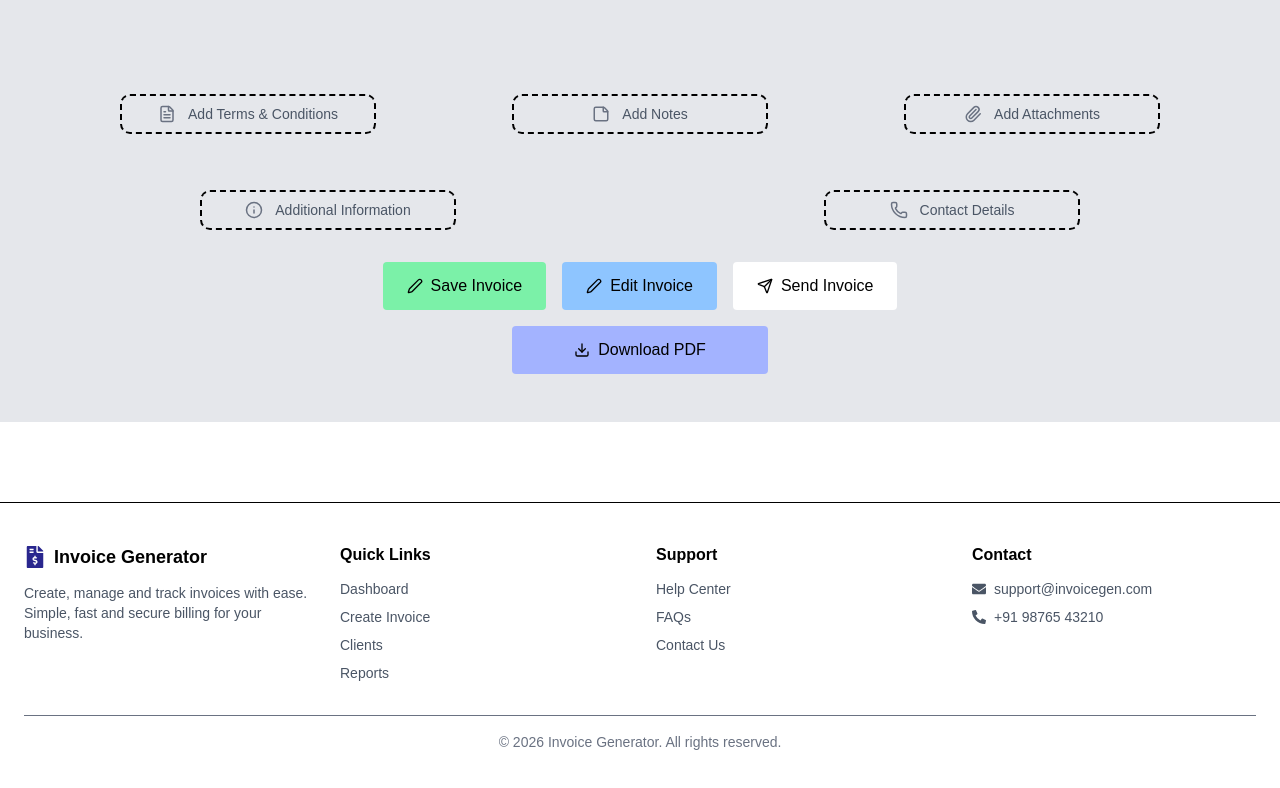
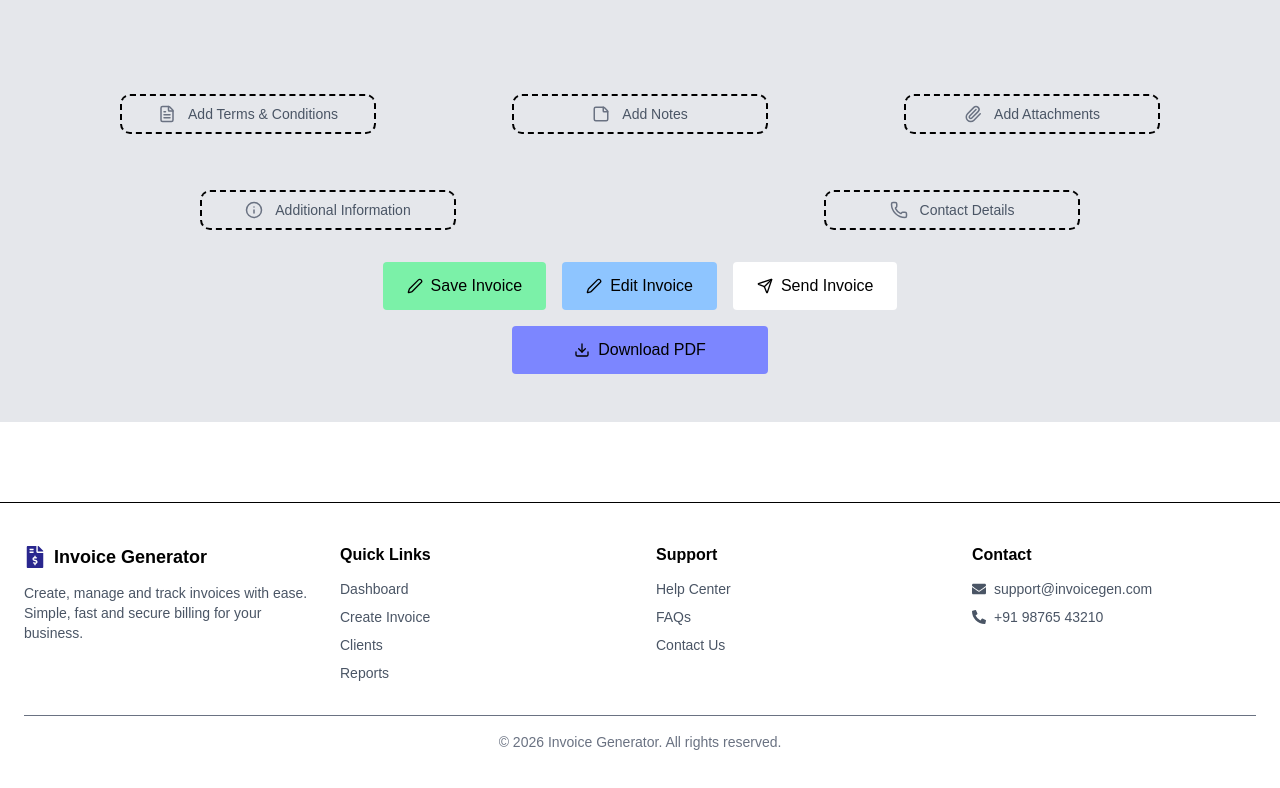
Before and after one commit to Srimathi0910/Invoice-generator, a Next.js app: page /preview in a window 1280 px wide. Shown: the part 798-1586 px from the top of the page. Built offline with nearby package versions, Linux system fonts and the light colour scheme; sample sign-in values are in the browser's storage; a web font is replaced by a local one.

Commit message:
Add all new files for deployment

```diff
--- a/app/preview/InvoicePreview.tsx
+++ b/app/preview/InvoicePreview.tsx
@@ -339,6 +339,8 @@ const InvoicePreview = () => {
       // 🔴 SAVE ORIGINAL STYLES
       const originalWidth = element.style.width;
       const originalTransform = element.style.transform;
+      const originalOverflowX = document.body.style.overflowX;
+      document.body.style.overflowX = "hidden";
 
       // ✅ FORCE DESKTOP WIDTH (A4 SAFE WIDTH)
       element.style.width = "794px"; // ≈ A4 width in px
@@ -353,8 +355,9 @@ const InvoicePreview = () => {
       });
 
       // 🔵 RESTORE STYLES
-      element.style.width = originalWidth;
-      element.style.transform = originalTransform;
+      // ✅ FORCE DESKTOP WIDTH (A4 SAFE WIDTH)
+      element.style.width = "794px"; // ≈ A4 width in px
+      element.style.transform = "scale(1)";
 
       const imgData = canvas.toDataURL("image/png");
 
@@ -1272,9 +1275,7 @@ const InvoicePreview = () => {
 
       <motion.div variants={itemVariant} className="flex justify-center mb-6">
         <button
-    className={`relative h-12 w-64 rounded flex items-center justify-center
-      ${downloading ? "bg-indigo-400 cursor-not-allowed" : "bg-indigo-300"}
-    `}
+          className={`bg-indigo-400 text-black px-6 py-2 h-12 w-64 rounded flex items-center justify-center gap-2 ${downloading ? "bg-indigo-400 cursor-not-allowed" : "bg-indigo-300"}`}
           disabled={downloading}
           onClick={() => {
             if (editMode) {
@@ -1291,45 +1292,10 @@ const InvoicePreview = () => {
             });
           }}
         >
-    {/* Normal content */}
-    <span
-      className={`flex items-center gap-2 transition-opacity duration-200
-        ${downloading ? "opacity-0" : "opacity-100"}
-      `}
-    >
           <Download size={16} />
-      Download PDF
-    </span>
-
-    {/* Loader / downloading text */}
-    {downloading && (
-      <span className="absolute flex items-center gap-2">
-        <svg
-          className="animate-spin h-4 w-4"
-          viewBox="0 0 24 24"
-        >
-          <circle
-            className="opacity-25"
-            cx="12"
-            cy="12"
-            r="10"
-            stroke="currentColor"
-            strokeWidth="4"
-            fill="none"
-          />
-          <path
-            className="opacity-75"
-            fill="currentColor"
-            d="M4 12a8 8 0 018-8v4a4 4 0 00-4 4H4z"
-          />
-        </svg>
-        Downloading PDF
-      </span>
-    )}
+          {downloading ? "Downloading PDF" : "Download PDF"}
         </button>
       </motion.div>
-
-
 
       {popup.open && (
         <div className="fixed inset-0 z-[9999] flex items-center justify-center bg-black/40">
```
Lines whose indentation alone changed are shown as unchanged.
